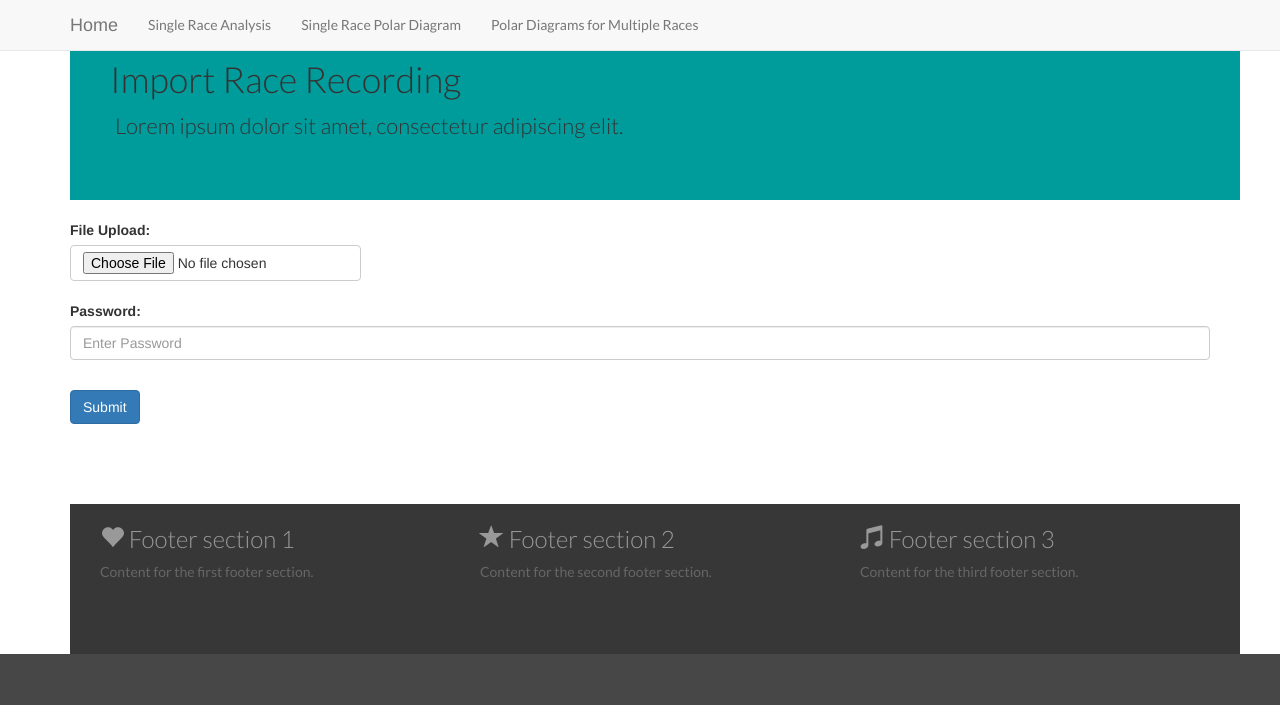
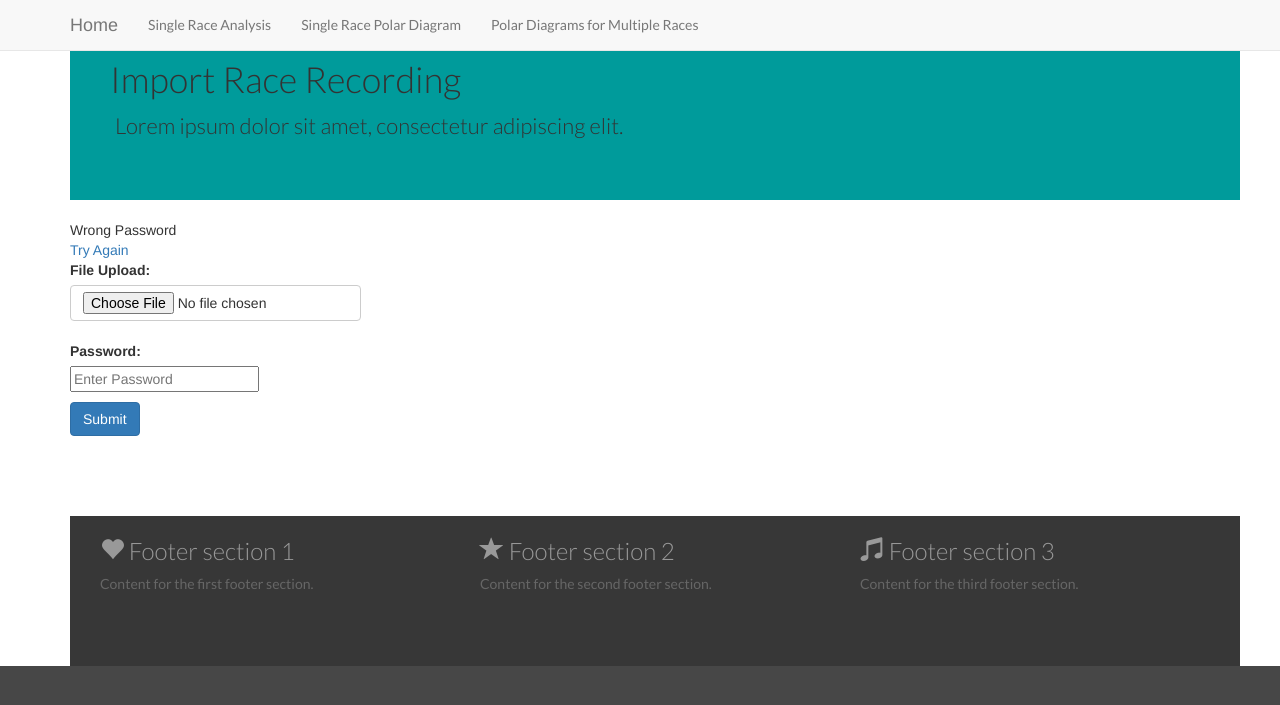
Before and after one commit to DaleHawkes/Track-King, a PHP site: page /import_race_recording.php in a window 1280 px wide. Shown: the top 705 px of the page. Run offline with PHP 8.4, Linux system fonts and the light colour scheme; data that the repository does not hold is empty; some libraries are stand-ins or nearby versions.

Commit message:
More modifications to the CSV import file

```diff
--- a/import_race_recording.php
+++ b/import_race_recording.php
@@ -34,6 +34,16 @@
 
 		<?php
 
+	//-------------------------------------------------------------------------------------------------------------------
+	//PASSWORD CHECK STATEMENT
+
+	$password_check_variable = "A19FED6";
+
+	if ($_POST[password] == $password_check_variable)
+	{
+	//-------------------------------------------------------------------------------------------------------------------
+
+
 			//If we have received a submission.
 			if ($_POST['submitted'] == "yes"){
 				$goodtogo = true;
@@ -67,6 +77,7 @@
 					echo $e->getmessage ();
 				}
 				//If we have a valid submission, move it, then show it.
+
 				if ($goodtogo){
 					try {
 						if (!move_uploaded_file ($_FILES['csvfile']['tmp_name'],"H:/EasyPHP-12.1/www/my portable files/Track-King/".$_FILES['csvfile']['name'].".csv"))
@@ -111,13 +122,15 @@
 		       				mysql_query($import) or die(mysql_error());
 							//########################################################################################
 							} // End of while loop
-
-					//Display the new image.
-					//<img src="uploads/<?php echo $_FILES['image']['name'] . ".jpg";/>
 				}
 				?><br /><a href="import_race_recording.php">Try Again</a><?php
 			}
+	} else { // Password CHECK ELSE THEY HAVE NOT PUT RIGHT CODE IN
+	echo "Wrong Password";
+	echo "<br /><a href='import_race_recording.php'>Try Again</a>";
+
 			//Only show the form if there is no submission.
+
 			if ($_POST['submitted'] != "yes"){
 				?>
 					<form action="import_race_recording.php" method="post" enctype="multipart/form-data">
@@ -127,12 +140,16 @@
                     <input name="csvfile" type="file" id="csvfile" class="btn btn-default"/>
                     <br />
                     <label for="password">Password:</label>
-    				<input type="password" class="form-control" id="password" placeholder="Enter Password">
+                    <br />
+    				<input type="password" name="password" placeholder="Enter Password">
                     <br />
 					<input type="submit" value="Submit" style="margin-top: 10px;" class="btn btn-primary">
 					</form>
 				<?php
 			}
+
+
+	} //Password Check
 		?>
 
 <!-- END OF CONTENT HERE -->
```
